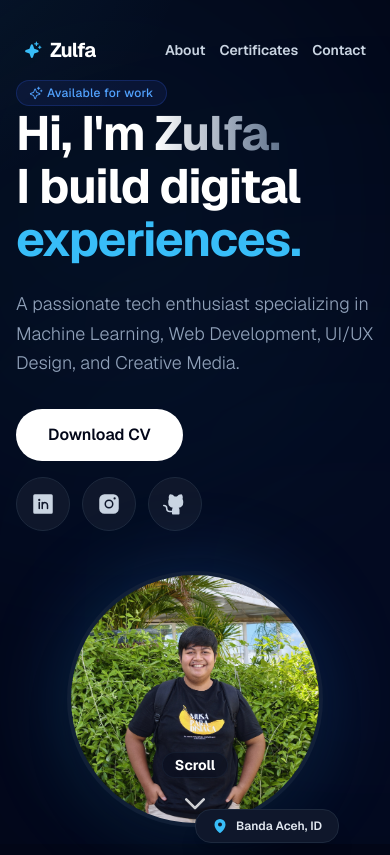
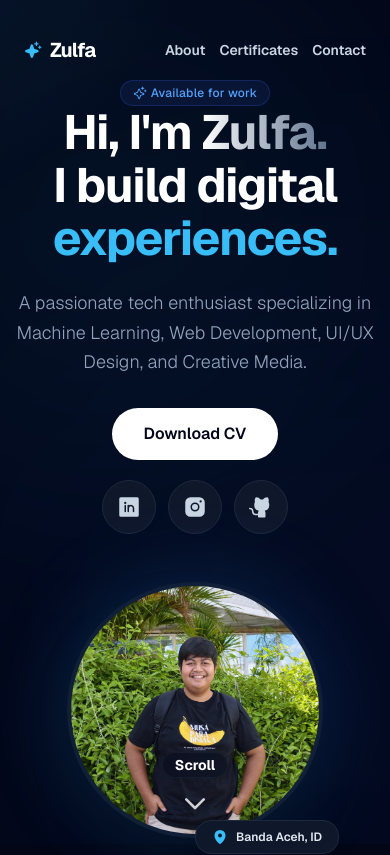
Before and after one commit to dimzulfaridha/myportfolio-website, a React (Vite) app: page / in a window 390 px wide. Shown: the top 855 px of the page. Built offline with nearby package versions, Linux system fonts and the light colour scheme.

Commit message:
Center hero content and fix marquee overlap on mobile

```diff
--- a/src/App.jsx
+++ b/src/App.jsx
@@ -525,9 +525,9 @@ function App() {
       <div className="max-w-7xl mx-auto px-4 sm:px-6 lg:px-8 relative z-10 pt-20 md:pt-20">
 
         {/* Hero Section */}
-        <section className="min-h-[calc(100vh-140px)] pb-16 md:pb-12 flex flex-col md:flex-row items-center justify-between gap-10 md:gap-12 relative mb-8">
+        <section className="min-h-[calc(100vh-140px)] pb-28 md:pb-12 flex flex-col md:flex-row items-center justify-between gap-12 md:gap-12 relative mb-8">
           <motion.div
-            className="flex-1 text-left"
+            className="flex-1 text-center md:text-left flex flex-col items-center md:items-start"
             style={{ y: heroY }}
           >
             <motion.div
@@ -541,7 +541,7 @@ function App() {
                 }
               }}
             >
-              <motion.div variants={{ hidden: { opacity: 0, y: 20 }, visible: { opacity: 1, y: 0, transition: { duration: 0.8, ease: [0.32, 0.72, 0, 1] } } }}>
+              <motion.div variants={{ hidden: { opacity: 0, y: 20 }, visible: { opacity: 1, y: 0, transition: { duration: 0.8, ease: [0.32, 0.72, 0, 1] } } }} className="flex flex-col items-center md:items-start">
                 <Badge variant="primary" className="mb-3 md:mb-6 inline-flex"><Sparkle size={14} className="mr-1" /> Available for work</Badge>
                 <h1 className="text-5xl md:text-7xl font-black text-white tracking-tight leading-[1.1] mb-6">
                   Hi, I'm <span className="text-transparent bg-clip-text bg-gradient-to-r from-white to-slate-500">Zulfa.</span><br />
@@ -552,7 +552,7 @@ function App() {
                   A passionate tech enthusiast specializing in Machine Learning, Web Development, UI/UX Design, and Creative Media.
                 </p>
               </motion.div>
-              <div className="flex gap-4 items-center flex-wrap">
+              <div className="flex gap-5 flex-col md:flex-row items-center justify-center md:justify-start w-full">
                 {/* Desktop Button */}
                 <motion.a
                   variants={{ hidden: { opacity: 0, y: 20 }, visible: { opacity: 1, y: 0, transition: { duration: 0.8, ease: [0.32, 0.72, 0, 1] } } }}
```
